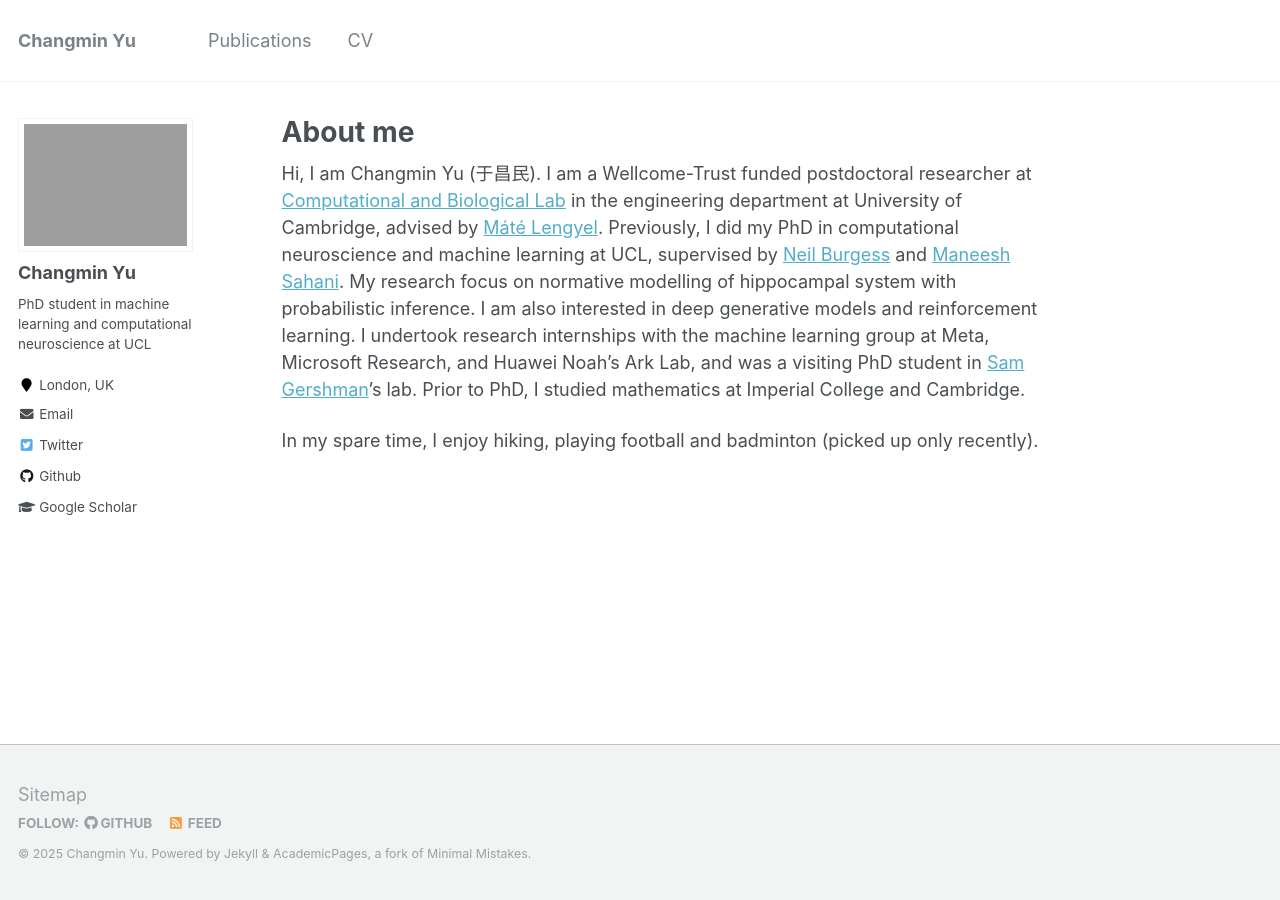
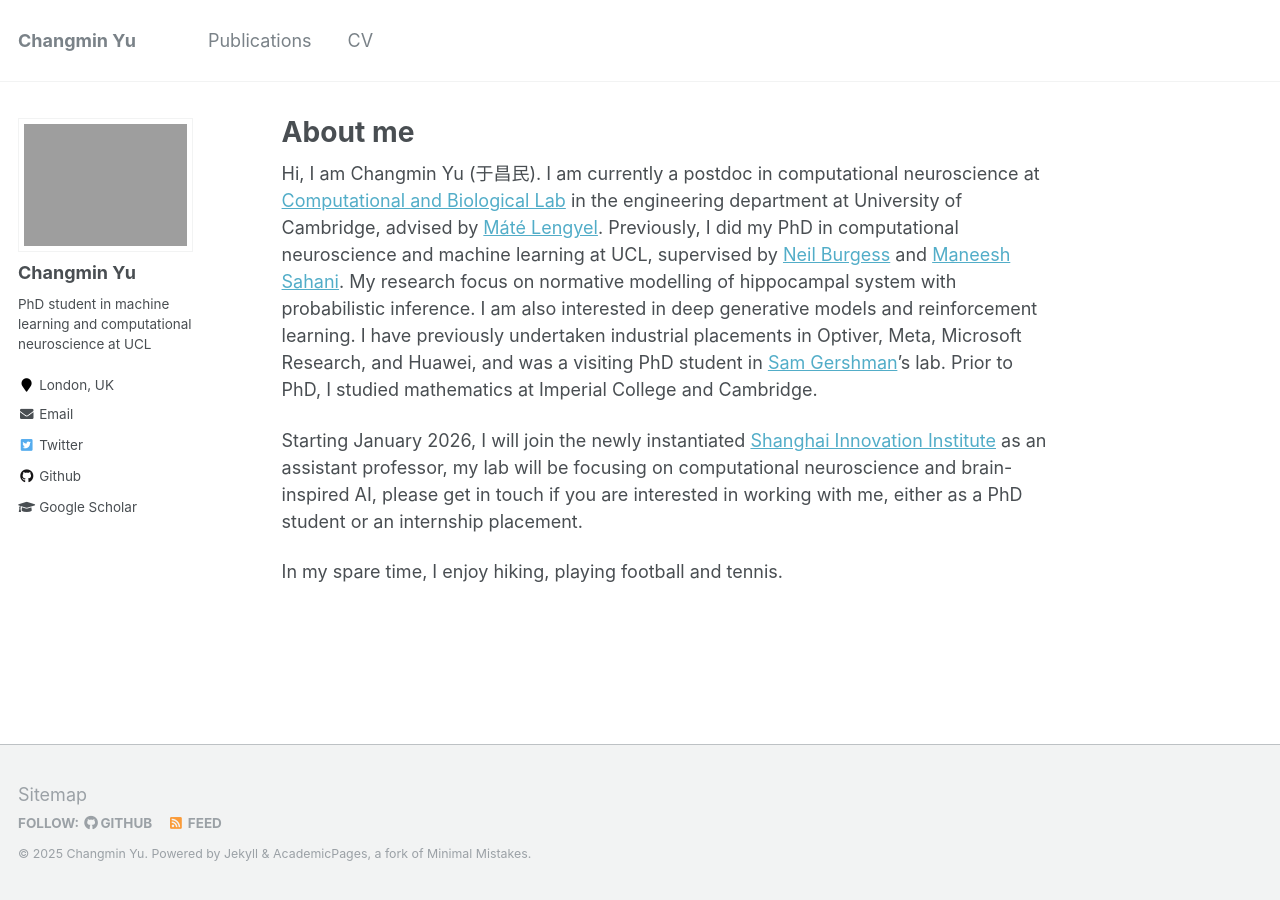
Before and after one commit to changmin-yu/changmin-yu.github.io, a Jekyll site: the page built from _pages/about.md, in a window 1280 px wide. Built offline with Jekyll 4.4.1, drawn with Linux system fonts in a browser that asks for light colours.

Commit message:
minor updates

```diff
--- a/_pages/about.md
+++ b/_pages/about.md
@@ -9,9 +9,27 @@ redirect_from:
 ---
 
 <!-- This is the front page of a website that is powered by the [academicpages template](https://github.com/academicpages/academicpages.github.io) and hosted on GitHub pages. [GitHub pages](https://pages.github.com) is a free service in which websites are built and hosted from code and data stored in a GitHub repository, automatically updating when a new commit is made to the respository. This template was forked from the [Minimal Mistakes Jekyll Theme](https://mmistakes.github.io/minimal-mistakes/) created by Michael Rose, and then extended to support the kinds of content that academics have: publications, talks, teaching, a portfolio, blog posts, and a dynamically-generated CV. You can fork [this repository](https://github.com/academicpages/academicpages.github.io) right now, modify the configuration and markdown files, add your own PDFs and other content, and have your own site for free, with no ads! An older version of this template powers my own personal website at [stuartgeiger.com](http://stuartgeiger.com), which uses [this Github repository](https://github.com/staeiou/staeiou.github.io). -->
-Hi, I am Changmin Yu (于昌民). I am a Wellcome-Trust funded postdoctoral researcher at [Computational and Biological Lab](https://www.cbl-cambridge.org/) in the engineering department at University of Cambridge, advised by [Máté Lengyel](https://cbl.eng.cam.ac.uk/lengyel/). Previously, I did my PhD in computational neuroscience and machine learning at UCL, supervised by [Neil Burgess](https://www.ucl.ac.uk/icn/people/neil-burgess) and [Maneesh Sahani](https://www.gatsby.ucl.ac.uk/~maneesh/). My research focus on normative modelling of hippocampal system with probabilistic inference. I am also interested in deep generative models and reinforcement learning. I undertook research internships with the machine learning group at Meta, Microsoft Research, and Huawei Noah's Ark Lab, and was a visiting PhD student in [Sam Gershman](https://gershmanlab.com/)'s lab. Prior to PhD, I studied mathematics at Imperial College and Cambridge.
+Hi, I am Changmin Yu (于昌民). I am currently a postdoc in computational
+neuroscience at [Computational and Biological
+Lab](https://www.cbl-cambridge.org/) in the engineering department at University
+of Cambridge, advised by [Máté Lengyel](https://cbl.eng.cam.ac.uk/lengyel/).
+Previously, I did my PhD in computational neuroscience and machine learning at
+UCL, supervised by [Neil Burgess](https://www.ucl.ac.uk/icn/people/neil-burgess)
+and [Maneesh Sahani](https://www.gatsby.ucl.ac.uk/~maneesh/). My research focus
+on normative modelling of hippocampal system with probabilistic inference. I am
+also interested in deep generative models and reinforcement learning. I have
+previously undertaken industrial placements in Optiver, Meta, Microsoft
+Research, and Huawei, and was a visiting PhD student in [Sam
+Gershman](https://gershmanlab.com/)'s lab. Prior to PhD, I studied mathematics
+at Imperial College and Cambridge.
 
-In my spare time, I enjoy hiking, playing football and badminton (picked up only recently).
+Starting January 2026, I will join the newly instantiated [Shanghai Innovation
+Institute](https://www.sii.edu.cn/) as an assistant professor, my lab will be
+focusing on computational neuroscience and brain-inspired AI, please get in
+touch if you are interested in working with me, either as a PhD student or an
+internship placement.
+
+In my spare time, I enjoy hiking, playing football and tennis.
 
 <!-- A data-driven personal website
 ======
```
Also changed, not shown: _pages/publications.md (+7 -0 lines).
